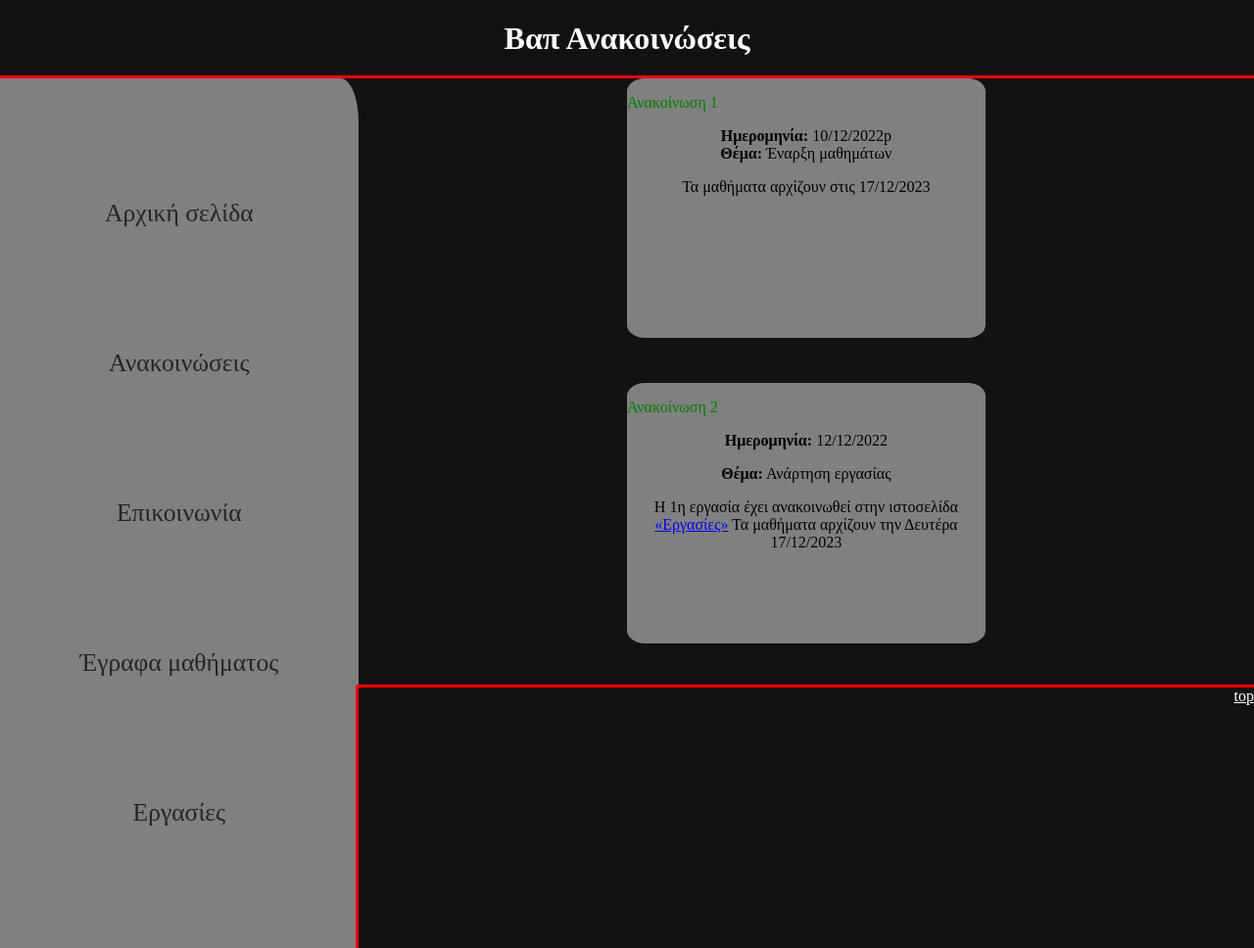
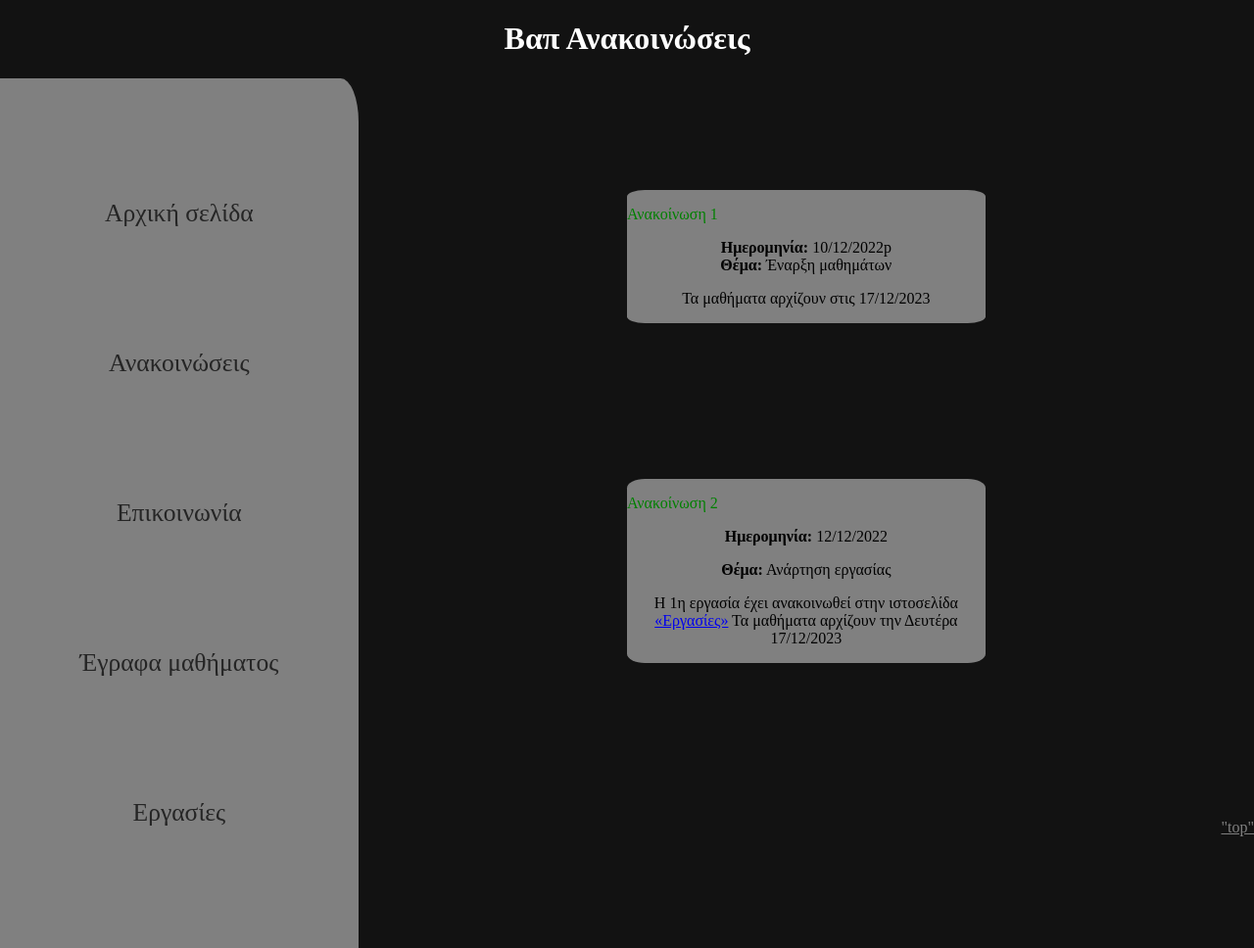
Before and after one commit to jimkalis16/HTML, a PHP site: page /announcement.html in a window 1280 px wide. Shown: the whole page at 98% size. Run offline with PHP 8.4, Linux system fonts and the light colour scheme.

Commit message:
changed some visuals

```diff
--- a/announcement.css
+++ b/announcement.css
@@ -25,7 +25,6 @@ h1{
   justify-contnet:center;
   width:100%;
 	height:100%;
-  outline: solid red
 }
 
 #container{
@@ -60,7 +59,7 @@ h1{
 	flex-direction:column;
   background-color:grey;
   margin-bottom: 5%;
-  height:100%;
+  height:fit-content;
   width: 40%;
   border-radius: 5%;
 }
@@ -81,14 +80,12 @@ h1{
   color: black;
   text-align: center;
 }
-.top{
-  display: flex;
-  flex-direction: column;
+.text-top{
+  color: grey;
+  margin-left: auto;
+}
+#to-top{
+  display:flex;
+  flex-direction: row;
   width: 100%;
-  height: 100%;
-  outline: solid red;
 }
-.text-white{
-  color: white;
-  text-align: right;
-}
--- a/announcement.html
+++ b/announcement.html
@@ -25,24 +25,32 @@
         <div class="first">
           <p class="anak1">Ανακοίνωση 1</p>
           <div class="info">
-            <p1 class="text"> <p2 class="hmer">Ημερομηνία:</p2> 10/12/2022p</p1>
-            <p1 class="text"> <p2 class="hmer">Θέμα:</p2> Έναρξη μαθημάτων</p>
-            <p class="text">Τα μαθήματα αρχίζουν στις 17/12/2023</p>
+            <p1 class="text">
+              <p2 class="hmer">Ημερομηνία:</p2> 10/12/2022p
+            </p1>
+            <p1 class="text">
+              <p2 class="hmer">Θέμα:</p2> Έναρξη μαθημάτων</p>
+              <p class="text">Τα μαθήματα αρχίζουν στις 17/12/2023</p>
           </div>
         </div>
         <div class="first">
           <p class="anak1">Ανακοίνωση 2</p>
           <div class="info">
-            <p1 class="text"> <p2 class="hmer">Ημερομηνία:</p2> 12/12/2022</p>
-            <p1 class="text"> <p2 class="hmer">Θέμα:</p2> Ανάρτηση εργασίας</p>
-            <p class="text">Η 1η εργασία έχει ανακοινωθεί στην ιστοσελίδα <a href="tasks".html>«Εργασίες»</a> Τα μαθήματα αρχίζουν την Δευτέρα                       17/12/2023</p>
+            <p1 class="text">
+              <p2 class="hmer">Ημερομηνία:</p2> 12/12/2022</p>
+              <p1 class="text">
+                <p2 class="hmer">Θέμα:</p2> Ανάρτηση εργασίας</p>
+                <p class="text">Η 1η εργασία έχει ανακοινωθεί στην ιστοσελίδα
+                  <a href="tasks" .html>«Εργασίες»</a> Τα
+                  μαθήματα αρχίζουν την Δευτέρα 17/12/2023
+                </p>
           </div>
         </div>
-      <div class="top">
-        <a class="text-white" href="announcement.html">top </a>
-      </div>
-      </div>
+      <div id="to-top">
+      <a class="text-top" href="#">"top"</a>
     </div>
+  </div>
+  </div>
   </div>
 </body>
 
```
